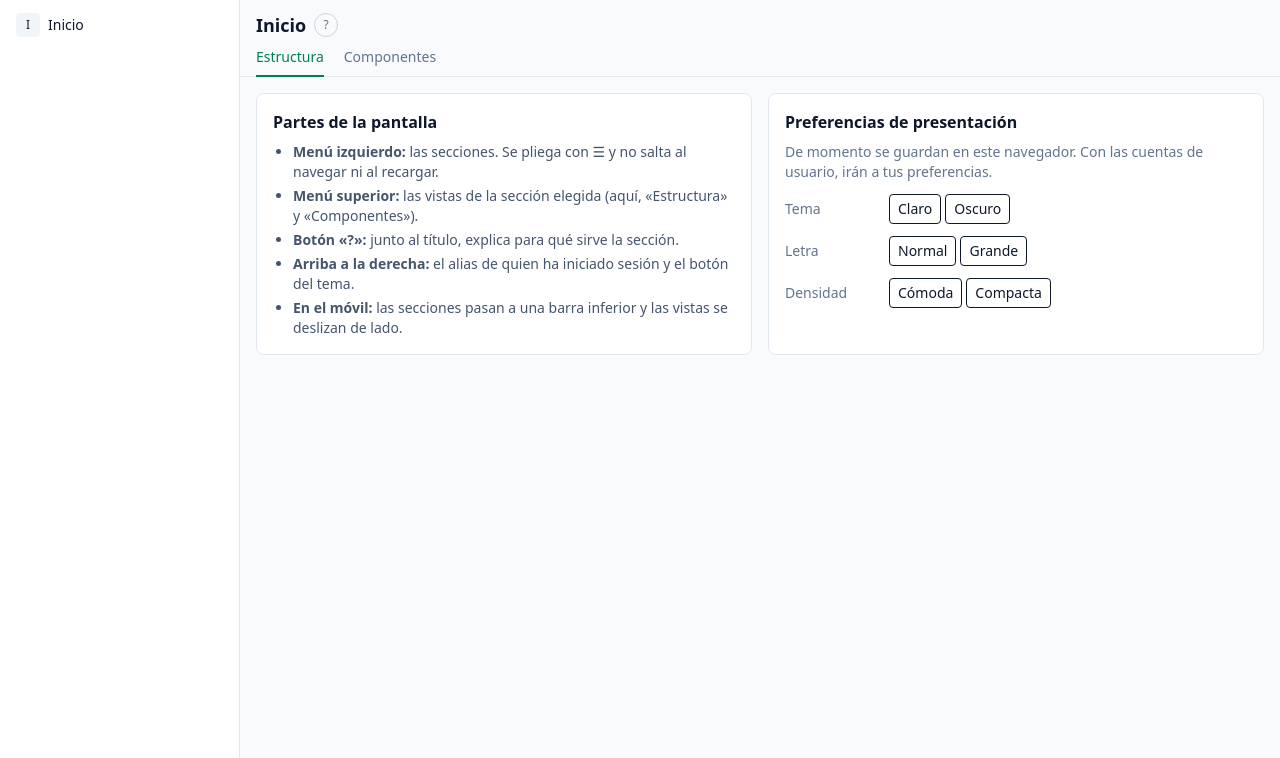
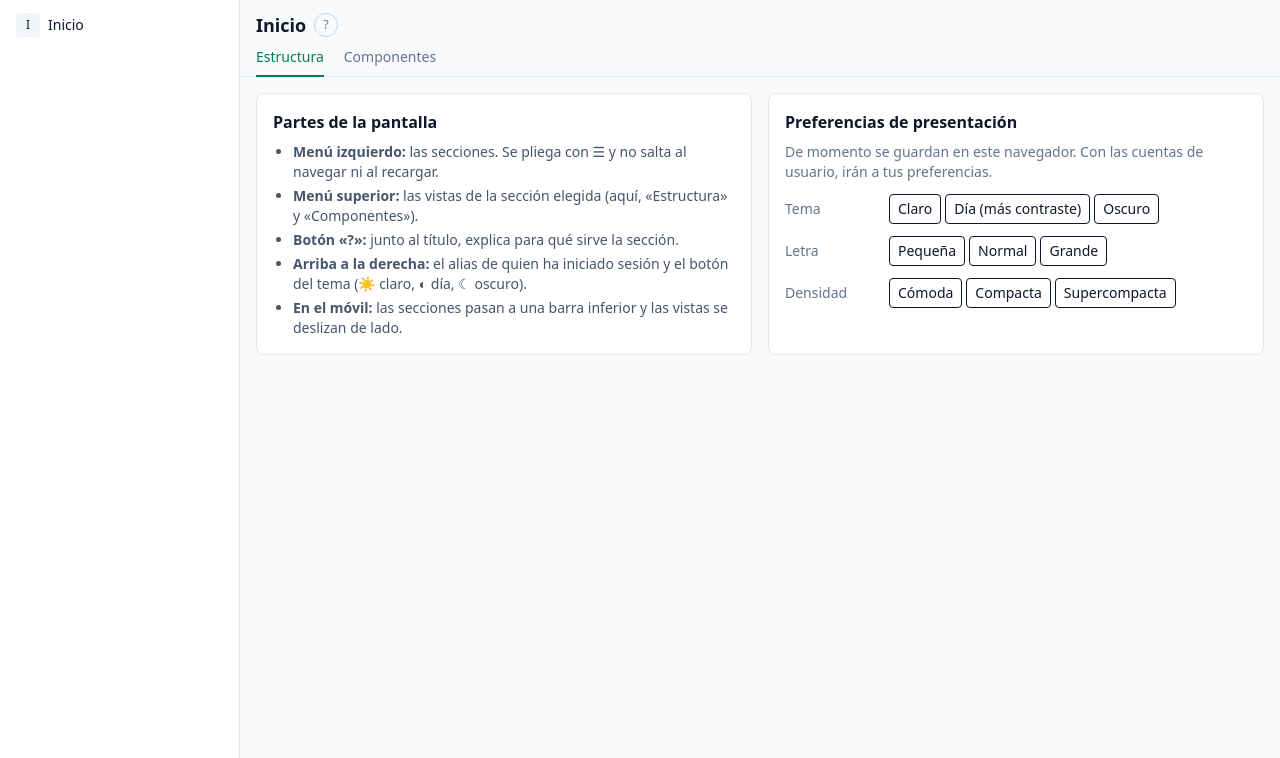
Before and after one commit to chemabc/groupy, a Django app: page / in a window 1280 px wide. Shown: the part 42-800 px from the top of the page. Run offline with Django 5.2, Linux system fonts and the light colour scheme; style sheets or scripts are compiled from the project's sources; some libraries are stand-ins or nearby versions.

Commit message:
Plantilla: el menú se pliega de verdad, tema «día», letra pequeña y densidad supercompacta
- El plegado del menú pasa a ser el atributo data-menu de <html>
  (variante «plegado:» de Tailwind), aplicado antes de pintar. Antes la
  anchura fija ganaba a la de Alpine y solo desaparecían los textos.
- La zona central ya no tiene ancho máximo: ocupa el espacio libre.
- Tema «día»: claro con más contraste, redefiniendo la escala de grises.
  El botón de la cabecera pasa por claro, día y oscuro.
- Letra pequeña y densidad supercompacta.

Co-Authored-By: Claude Opus 5.5 <noreply@anthropic.com>

```diff
--- a/base/estilos/entrada.css
+++ b/base/estilos/entrada.css
@@ -20,6 +20,10 @@
    pone el script del tema de la plantilla base, según lo que haya elegido la persona. */
 @custom-variant dark (&:where([data-tema="oscuro"], [data-tema="oscuro"] *));
 
+/* Menú plegado: las clases «plegado:…» se aplican cuando <html> tiene data-menu="plegado". Lo ponen el
+   botón ☰ (interfaz.js) y, al cargar, el script de la cabecera de la página. Ejemplo: «w-60 plegado:w-14». */
+@custom-variant plegado (&:where([data-menu="plegado"] *));
+
 /* Colores y medidas propios de la aplicación. «@theme» crea a la vez la variable de CSS y las clases de
    Tailwind: --color-marca da text-marca, bg-marca, border-marca… Una organización podrá cambiar su color
    redefiniendo la variable. */
@@ -35,16 +39,39 @@
     color-scheme: dark;
   }
 
+  /* Tema «día»: claro con más contraste, para leer con mucha luz o en pantallas apagadas. Tailwind 4
+     guarda cada color en una variable (--color-slate-200…), así que basta con redefinir la escala de
+     grises un par de tonos más oscura: los bordes y los textos secundarios se marcan más y el fondo
+     pasa a blanco, sin tocar ninguna plantilla. */
+  [data-tema="dia"] {
+    --color-slate-50: #ffffff;
+    --color-slate-100: oklch(0.93 0.01 256);
+    --color-slate-200: oklch(0.70 0.04 257);
+    --color-slate-300: oklch(0.55 0.046 257);
+    --color-slate-400: oklch(0.45 0.043 257);
+    --color-slate-500: oklch(0.37 0.044 257);
+    --color-slate-600: oklch(0.28 0.04 260);
+    --color-slate-900: #000000;
+    --color-marca: oklch(0.42 0.12 165);
+  }
+
   /* Tamaño de letra: todo en Tailwind se mide en «rem» (relativo a la letra de <html>), así que al
-     subirla crece toda la interfaz por igual. */
+     cambiarla crece o mengua toda la interfaz por igual. */
+  html[data-letra="pequena"] {
+    font-size: 87.5%;
+  }
   html[data-letra="grande"] {
     font-size: 112.5%;
   }
 
-  /* Densidad compacta: Tailwind calcula todos los espacios (p-4, gap-2…) multiplicando --spacing, así
-     que al reducirla se aprieta toda la interfaz sin tocar ninguna plantilla. */
+  /* Densidad: Tailwind calcula todos los espacios (p-4, gap-2…) multiplicando --spacing (0.25rem por
+     defecto, la densidad «cómoda»), así que al reducirla se aprieta toda la interfaz sin tocar ninguna
+     plantilla. */
   html[data-densidad="compacta"] {
     --spacing: 0.18rem;
+  }
+  html[data-densidad="supercompacta"] {
+    --spacing: 0.12rem;
   }
 
   /* Alpine quita x-cloak cuando arranca: hasta entonces, lo que lo lleva no se ve (evita que asomen
--- a/base/static/base/interfaz.js
+++ b/base/static/base/interfaz.js
@@ -44,9 +44,17 @@ document.addEventListener("alpine:init", () => {
       guardar(clave, valor);
     },
 
-    // Pasa de claro a oscuro o al revés. Lo usa el botón del tema de la cabecera.
-    alternarTema() {
-      this.poner("tema", this.tema === "oscuro" ? "claro" : "oscuro");
+    // Pasa al tema siguiente: claro → día (claro con más contraste) → oscuro → claro… Lo usa el botón
+    // del tema de la cabecera.
+    siguienteTema() {
+      const orden = ["claro", "dia", "oscuro"];
+      const siguiente = orden[(orden.indexOf(this.tema) + 1) % orden.length];
+      this.poner("tema", siguiente);
+    },
+
+    // Icono del botón del tema según el tema actual: ☀ claro, ◐ día, ☾ oscuro.
+    iconoDelTema() {
+      return { claro: "☀", dia: "◐", oscuro: "☾" }[this.tema] || "☀";
     },
   });
 
@@ -56,8 +64,10 @@ document.addEventListener("alpine:init", () => {
 
   // Componente del menú izquierdo: si está plegado, qué secciones tienen abiertas sus subsecciones y
   // hasta dónde se había bajado. Todo se guarda en el navegador para que el menú no salte al recargar.
+  // El plegado se aplica como atributo data-menu de <html> («plegado» o «desplegado»): la hoja de estilos
+  // cambia con él la anchura del menú y oculta sus textos (variante «plegado:»), y el script del <head>
+  // lo aplica antes de pintar.
   Alpine.data("menuLateral", () => ({
-    plegado: leerGuardado("menu.plegado", false),
     abiertas: leerGuardado("menu.abiertas", []),
 
     // Al arrancar, vuelve a bajar el menú hasta donde estaba.
@@ -67,8 +77,9 @@ document.addEventListener("alpine:init", () => {
 
     // Pliega o despliega el menú entero. Lo usa el botón ☰ de la cabecera.
     alternarPlegado() {
-      this.plegado = !this.plegado;
-      guardar("menu.plegado", this.plegado);
+      const plegado = document.documentElement.dataset.menu !== "plegado";
+      document.documentElement.dataset.menu = plegado ? "plegado" : "desplegado";
+      guardar("menu.plegado", plegado);
     },
 
     // Abre o cierra las subsecciones de una sección.
--- a/base/templates/base/entrada_de_menu.html
+++ b/base/templates/base/entrada_de_menu.html
@@ -1,7 +1,8 @@
 {% comment %}
   Una entrada del menú izquierdo y, debajo, sus subsecciones (que se pintan con esta misma plantilla, a
   cualquier profundidad). Recibe «entrada» (una EntradaDeMenu del contrato) y vive dentro del componente
-  «menuLateral» de base/static/base/interfaz.js, del que usa «plegado», «abiertas» y «alternarSeccion».
+  «menuLateral» de base/static/base/interfaz.js, del que usa «abiertas» y «alternarSeccion». Con el menú
+  plegado, la variante «plegado:» oculta los textos y las subsecciones y deja solo la inicial.
 {% endcomment %}
 <div>
   <div class="flex items-center">
@@ -9,11 +10,11 @@
        :class="$store.navegacion.secciones.includes($el.dataset.codigo) ? 'bg-marca/10 text-marca font-medium' : 'hover:bg-slate-100 dark:hover:bg-slate-800'"
        class="flex min-w-0 flex-1 items-center gap-2 rounded px-2 py-1.5 text-sm">
       <span class="grid size-6 shrink-0 place-items-center rounded bg-slate-100 text-xs dark:bg-slate-800">{{ entrada.icono|default:entrada.nombre|first }}</span>
-      <span x-show="!plegado" class="truncate">{{ entrada.nombre }}</span>
+      <span class="truncate plegado:hidden">{{ entrada.nombre }}</span>
     </a>
     {% if entrada.subsecciones %}
-      <button type="button" x-show="!plegado" data-codigo="{{ entrada.codigo }}"
-              class="rounded px-1 text-xs text-slate-400 transition-transform hover:bg-slate-100 dark:hover:bg-slate-800"
+      <button type="button" data-codigo="{{ entrada.codigo }}"
+              class="rounded px-1 plegado:hidden text-xs text-slate-400 transition-transform hover:bg-slate-100 dark:hover:bg-slate-800"
               :class="abiertas.includes($el.dataset.codigo) && 'rotate-90'"
               :aria-expanded="abiertas.includes($el.dataset.codigo)"
               aria-label="Mostrar u ocultar las subsecciones de {{ entrada.nombre }}"
@@ -21,7 +22,7 @@
     {% endif %}
   </div>
   {% if entrada.subsecciones %}
-    <div data-codigo="{{ entrada.codigo }}" x-show="!plegado && abiertas.includes($el.dataset.codigo)" x-cloak class="ml-4">
+    <div data-codigo="{{ entrada.codigo }}" x-show="abiertas.includes($el.dataset.codigo)" x-cloak class="ml-4 plegado:hidden">
       {% for entrada in entrada.subsecciones %}{% include "base/entrada_de_menu.html" %}{% endfor %}
     </div>
   {% endif %}
--- a/base/templates/base/inicio.html
+++ b/base/templates/base/inicio.html
@@ -11,7 +11,7 @@
       <li><strong>Menú izquierdo:</strong> las secciones. Se pliega con ☰ y no salta al navegar ni al recargar.</li>
       <li><strong>Menú superior:</strong> las vistas de la sección elegida (aquí, «Estructura» y «Componentes»).</li>
       <li><strong>Botón «?»:</strong> junto al título, explica para qué sirve la sección.</li>
-      <li><strong>Arriba a la derecha:</strong> el alias de quien ha iniciado sesión y el botón del tema.</li>
+      <li><strong>Arriba a la derecha:</strong> el alias de quien ha iniciado sesión y el botón del tema (☀ claro, ◐ día, ☾ oscuro).</li>
       <li><strong>En el móvil:</strong> las secciones pasan a una barra inferior y las vistas se deslizan de lado.</li>
     </ul>
   </section>
@@ -20,28 +20,20 @@
     <h2 class="mb-2 font-semibold">Preferencias de presentación</h2>
     <p class="mb-3 text-sm text-slate-500">De momento se guardan en este navegador. Con las cuentas de usuario, irán a tus preferencias.</p>
     <dl class="space-y-3 text-sm">
-      {# Cada fila: el nombre de la preferencia y sus opciones como botones #}
-      <div class="flex flex-wrap items-center gap-2">
-        <dt class="w-24 text-slate-500">Tema</dt>
-        <dd class="flex gap-1">
-          <button type="button" class="rounded border px-2 py-1" :class="$store.preferencias.tema === 'claro' ? 'border-marca text-marca' : 'border-slate-300 dark:border-slate-700'" @click="$store.preferencias.poner('tema', 'claro')">Claro</button>
-          <button type="button" class="rounded border px-2 py-1" :class="$store.preferencias.tema === 'oscuro' ? 'border-marca text-marca' : 'border-slate-300 dark:border-slate-700'" @click="$store.preferencias.poner('tema', 'oscuro')">Oscuro</button>
-        </dd>
-      </div>
-      <div class="flex flex-wrap items-center gap-2">
-        <dt class="w-24 text-slate-500">Letra</dt>
-        <dd class="flex gap-1">
-          <button type="button" class="rounded border px-2 py-1" :class="$store.preferencias.letra === 'normal' ? 'border-marca text-marca' : 'border-slate-300 dark:border-slate-700'" @click="$store.preferencias.poner('letra', 'normal')">Normal</button>
-          <button type="button" class="rounded border px-2 py-1" :class="$store.preferencias.letra === 'grande' ? 'border-marca text-marca' : 'border-slate-300 dark:border-slate-700'" @click="$store.preferencias.poner('letra', 'grande')">Grande</button>
-        </dd>
-      </div>
-      <div class="flex flex-wrap items-center gap-2">
-        <dt class="w-24 text-slate-500">Densidad</dt>
-        <dd class="flex gap-1">
-          <button type="button" class="rounded border px-2 py-1" :class="$store.preferencias.densidad === 'comoda' ? 'border-marca text-marca' : 'border-slate-300 dark:border-slate-700'" @click="$store.preferencias.poner('densidad', 'comoda')">Cómoda</button>
-          <button type="button" class="rounded border px-2 py-1" :class="$store.preferencias.densidad === 'compacta' ? 'border-marca text-marca' : 'border-slate-300 dark:border-slate-700'" @click="$store.preferencias.poner('densidad', 'compacta')">Compacta</button>
-        </dd>
-      </div>
+      {# Cada fila: el nombre de la preferencia y sus opciones como botones. La lista sale de la vista. #}
+      {% for clave, nombre, opciones in preferencias %}
+        <div class="flex flex-wrap items-center gap-2">
+          <dt class="w-24 text-slate-500">{{ nombre }}</dt>
+          <dd class="flex flex-wrap gap-1">
+            {% for valor, nombre_de_opcion in opciones %}
+              <button type="button" class="rounded border px-2 py-1"
+                      data-clave="{{ clave }}" data-valor="{{ valor }}"
+                      :class="$store.preferencias[$el.dataset.clave] === $el.dataset.valor ? 'border-marca text-marca' : 'border-slate-300 dark:border-slate-700'"
+                      @click="$store.preferencias.poner($el.dataset.clave, $el.dataset.valor)">{{ nombre_de_opcion }}</button>
+            {% endfor %}
+          </dd>
+        </div>
+      {% endfor %}
     </dl>
   </section>
 </div>
--- a/base/templates/base/pagina.html
+++ b/base/templates/base/pagina.html
@@ -14,9 +14,10 @@
   <meta name="htmx-config" content='{"historyCacheSize": 0}'>
   <title>{{ interfaz.titulo }}</title>
   <script>
-    // Aplica el tema, la letra y la densidad guardados ANTES de pintar la página, para que no se vea un
-    // destello claro al cargar en modo oscuro. Va aquí, dentro de la página, porque tiene que ejecutarse
-    // antes de que exista el cuerpo. Si no hay nada guardado, sigue el tema del sistema operativo.
+    // Aplica el tema, la letra, la densidad y el plegado del menú guardados ANTES de pintar la página,
+    // para que no se vea un destello claro ni un salto del menú al cargar. Va aquí, dentro de la página,
+    // porque tiene que ejecutarse antes de que exista el cuerpo. Si no hay tema guardado, sigue el del
+    // sistema operativo.
     (function () {
       var raiz = document.documentElement;
       // Lee una preferencia guardada por base/static/base/interfaz.js, o devuelve la de por defecto.
@@ -28,6 +29,7 @@
       raiz.dataset.tema = leer("tema", temaDelSistema);
       raiz.dataset.letra = leer("letra", "normal");
       raiz.dataset.densidad = leer("densidad", "comoda");
+      raiz.dataset.menu = leer("menu.plegado", false) ? "plegado" : "desplegado";
     })();
   </script>
   <link rel="stylesheet" href="{% static 'generado/estilos.css' %}">
@@ -49,18 +51,17 @@
     <a href="{% url 'base:inicio' %}" class="font-semibold text-marca">Asambleas</a>
     <span class="ml-auto text-xs text-slate-500">{{ interfaz.alias }}</span>
     <button type="button" class="rounded px-1 hover:bg-slate-100 dark:hover:bg-slate-800"
-            title="Cambiar entre tema claro y oscuro" aria-label="Cambiar entre tema claro y oscuro"
-            x-data @click="$store.preferencias.alternarTema()">
-      <span x-show="$store.preferencias.tema !== 'oscuro'">☾</span>
-      <span x-show="$store.preferencias.tema === 'oscuro'" x-cloak>☀</span>
+            title="Cambiar de tema: claro, día (más contraste) u oscuro" aria-label="Cambiar de tema"
+            x-data @click="$store.preferencias.siguienteTema()">
+      <span x-text="$store.preferencias.iconoDelTema()">☾</span>
     </button>
   </header>
 
   <div class="flex min-h-0 flex-1">
     {# Menú izquierdo (solo en pantallas medianas o grandes). No se vuelve a pintar al navegar. #}
+    {# Su anchura depende del atributo data-menu de <html> (variante «plegado:» de entrada.css). #}
     <nav x-data="menuLateral" @alternar-menu.window="alternarPlegado()" @scroll.debounce.200ms="apuntarDesplazamiento()"
-         :class="plegado ? 'w-14' : 'w-60'"
-         class="hidden w-60 shrink-0 flex-col gap-0.5 overflow-y-auto border-r border-slate-200 bg-white p-2 md:flex dark:border-slate-800 dark:bg-slate-900"
+         class="hidden w-60 shrink-0 plegado:w-14 flex-col gap-0.5 overflow-y-auto border-r border-slate-200 bg-white p-2 md:flex dark:border-slate-800 dark:bg-slate-900"
          aria-label="Secciones">
       {% for entrada in interfaz.menu %}{% include "base/entrada_de_menu.html" %}{% endfor %}
     </nav>
--- a/base/templates/base/zona.html
+++ b/base/templates/base/zona.html
@@ -12,7 +12,7 @@
 {% endcomment %}{% block documento %}<title>{{ interfaz.titulo }}</title>
 {% block zona %}
 <div id="zona"
-     class="mx-auto w-full max-w-6xl"
+     class="w-full"
      x-data="{ ayudaAbierta: false }"
      data-secciones="{{ interfaz.codigos|join:' ' }}"
      x-init="$store.navegacion.secciones = $el.dataset.secciones.split(' ')">
--- a/base/views.py
+++ b/base/views.py
@@ -6,10 +6,20 @@ plantilla general (menús, vistas, ayuda y tema) mientras no hay otros módulos.
 from django.shortcuts import render
 
 
+# Preferencias de presentación que se pueden elegir en «Inicio → Estructura»: clave (el atributo de
+# <html> y el nombre con el que se guarda), nombre visible y opciones (valor y nombre visible). Los
+# valores deben coincidir con los de base/estilos/entrada.css.
+PREFERENCIAS = [
+    ("tema", "Tema", [("claro", "Claro"), ("dia", "Día (más contraste)"), ("oscuro", "Oscuro")]),
+    ("letra", "Letra", [("pequena", "Pequeña"), ("normal", "Normal"), ("grande", "Grande")]),
+    ("densidad", "Densidad", [("comoda", "Cómoda"), ("compacta", "Compacta"), ("supercompacta", "Supercompacta")]),
+]
+
+
 # Pantalla «Inicio → Estructura»: explica las partes de la plantilla y permite cambiar el tema, el tamaño
 # de letra y la densidad. Se llega desde el menú izquierdo o desde el nombre de la aplicación.
 def inicio(request):
-    return render(request, "base/inicio.html")
+    return render(request, "base/inicio.html", {"preferencias": PREFERENCIAS})
 
 
 # Pantalla «Inicio → Componentes»: escaparate de las piezas comunes de la interfaz. En la pieza 5 de la
```
Also changed, not shown: docs/diseno.md (+10 -2 lines).
